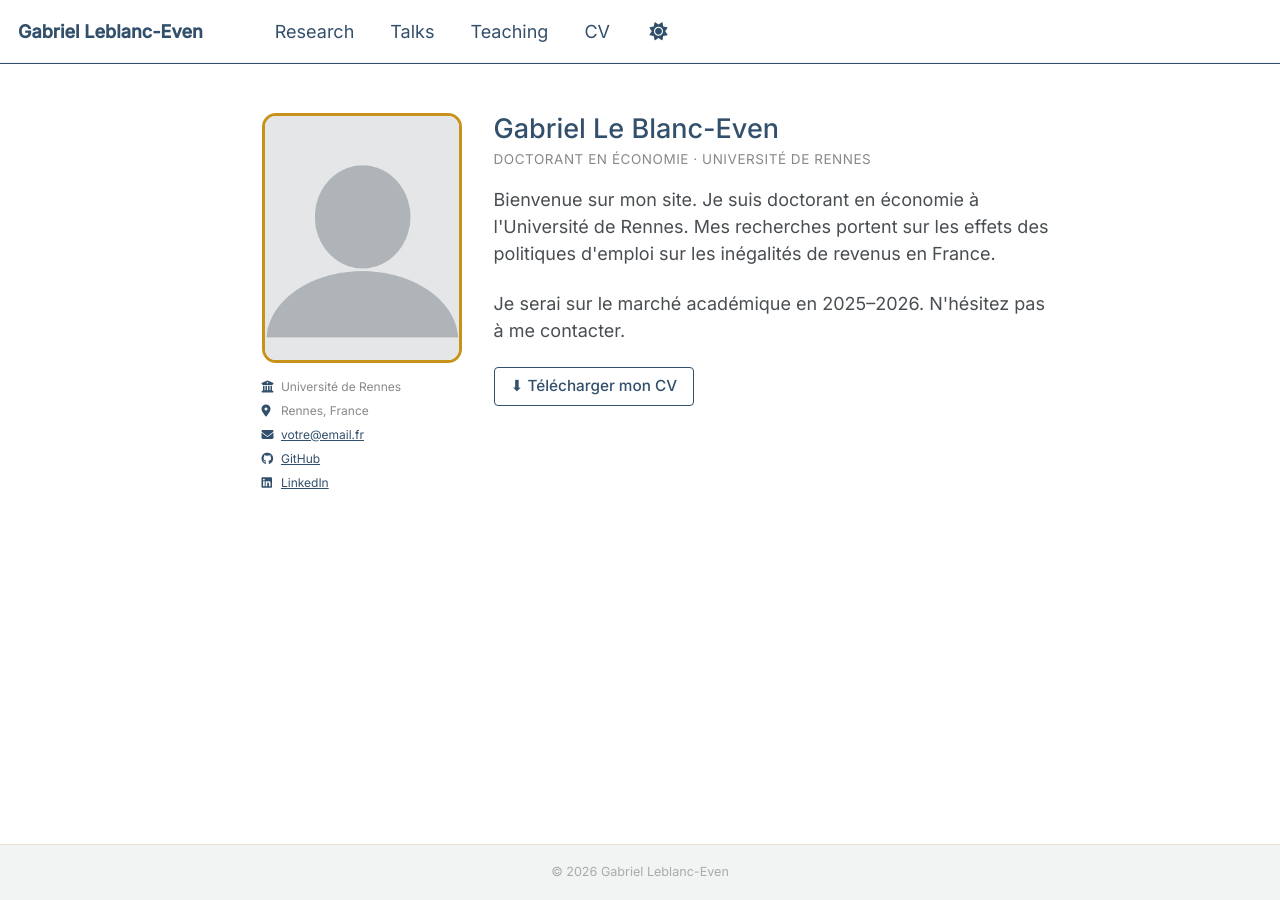
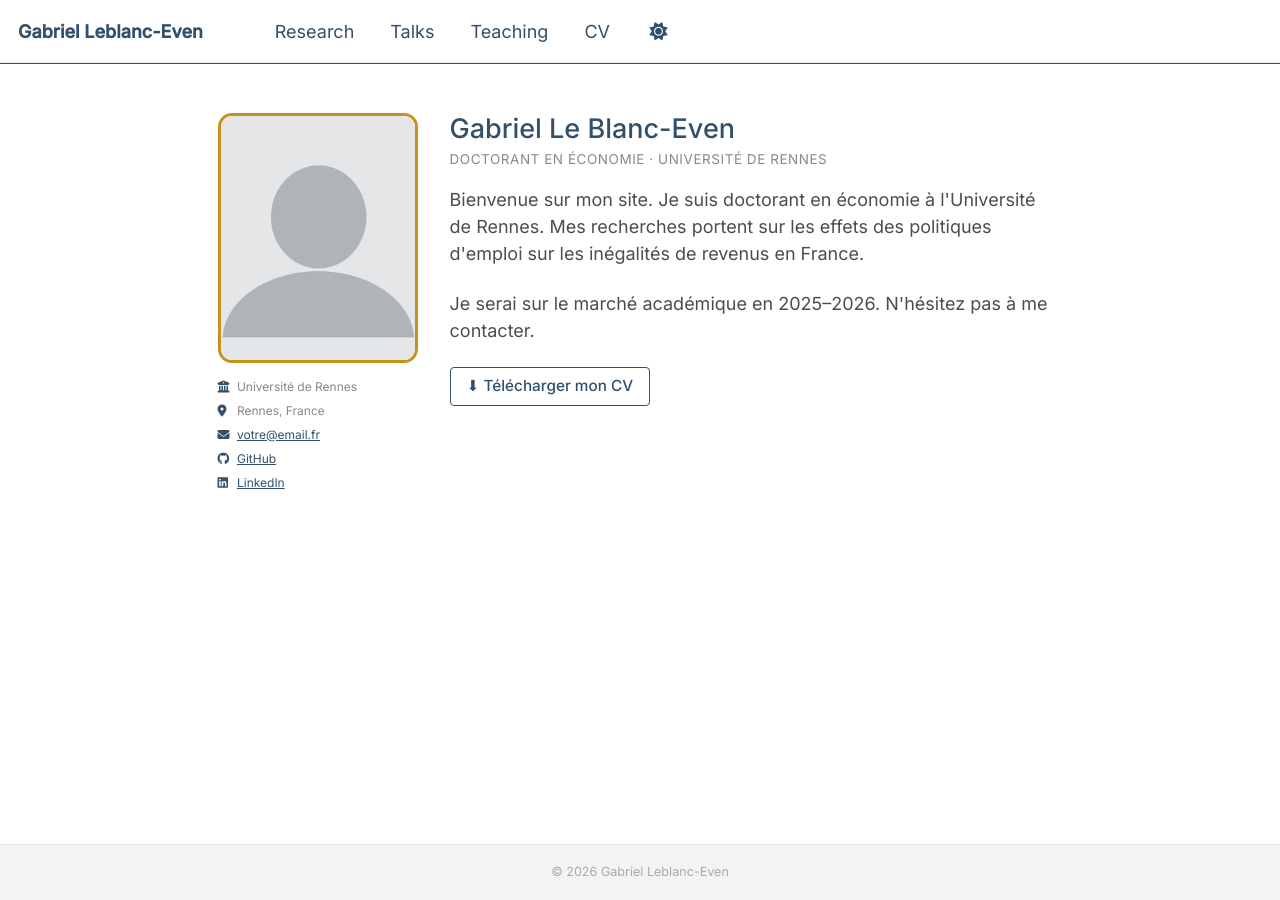
Before and after one commit to gabriel-leblanceven/gabriel-leblanceven.github.io, a Jekyll site: the page built from _pages/about.md, in a window 1280 px wide. Built offline with Jekyll 4.4.1, drawn with Linux system fonts in a browser that asks for light colours; a script bundle is joined from its source files by our own code; library files that are not in the unit come from our copies.

Commit message:
Update about.md

```diff
--- a/_pages/about.md
+++ b/_pages/about.md
@@ -3,7 +3,7 @@ permalink: /
 title: ""
 author_profile: false
 ---
-<div style="display: flex; gap: 32px; align-items: flex-start; margin-bottom: 32px; margin-left: -20px;">
+<div style="display: flex; gap: 32px; align-items: flex-start; margin-bottom: 32px; margin-left: -64px;">
   <div style="flex-shrink: 0; text-align: center;">
     <img src="/images/profile.png" alt="Photo" style="width: 200px; height: 250px; border-radius: 14px; border: 3px solid #c8921a; object-fit: cover;">
    <p style="margin-top: 12px; font-size: 12px; color: #888; line-height: 2; text-align: left;">
```
